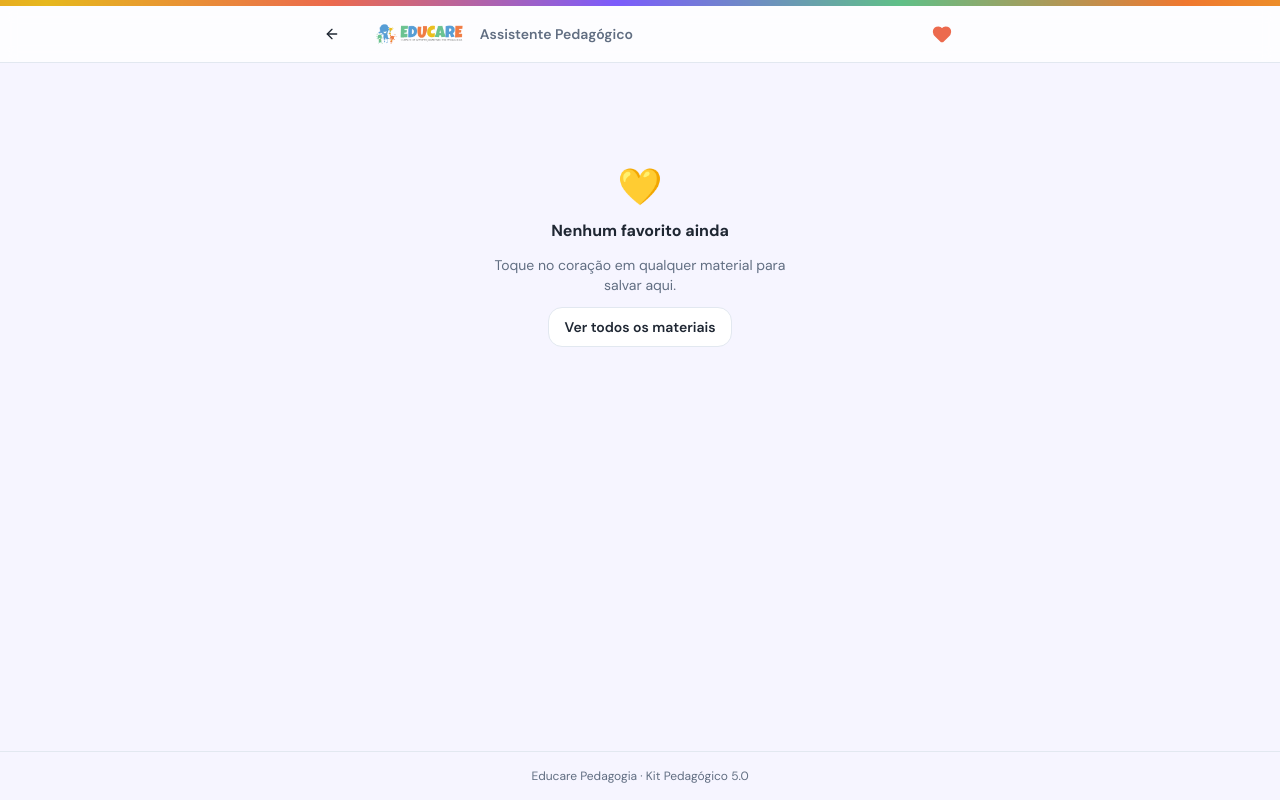
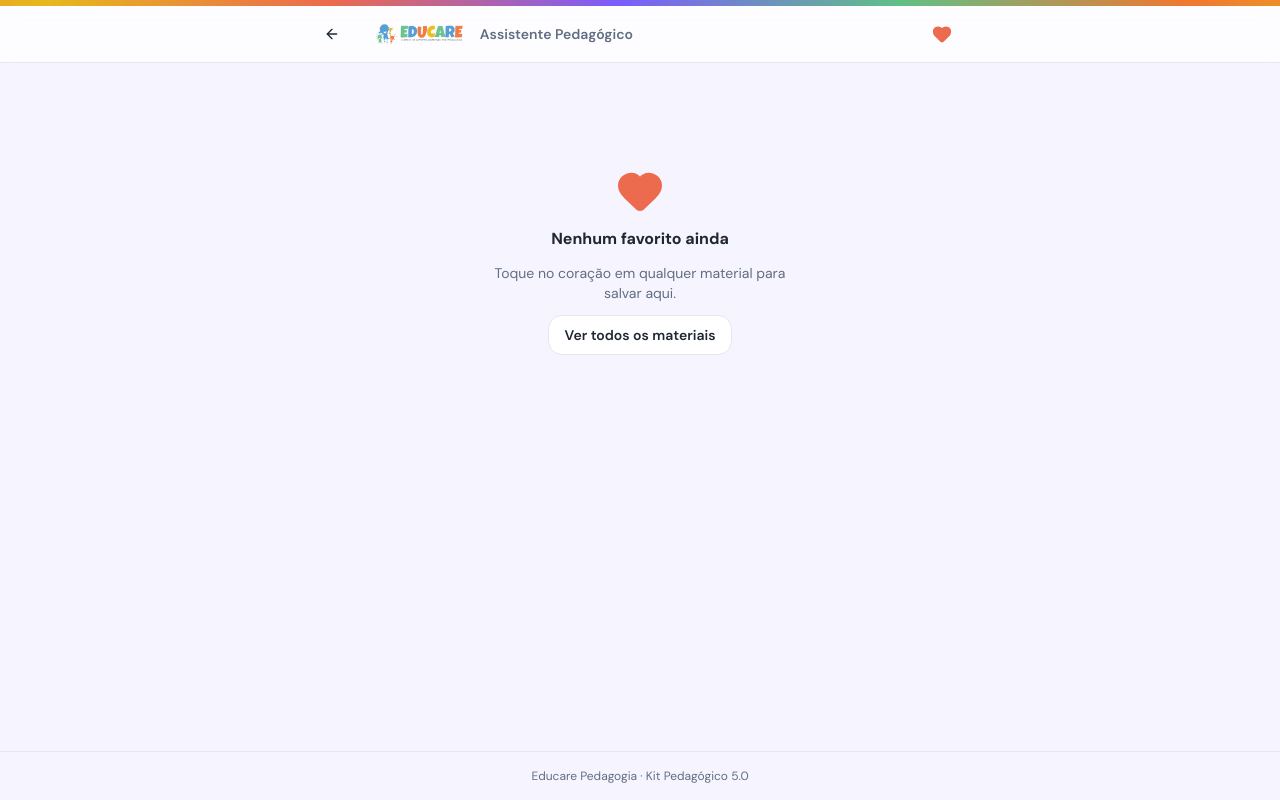
Before and after one commit to portaleducare1-glitch/educare-kit-pedagogico, a React (Vite) app: page /portal/favoritos in a window 1280 px wide. Built offline with nearby package versions, Linux system fonts and the light colour scheme.

Commit message:
style(design): FINDING-004 — substitui emoji 💛 por Heart icon do Lucide no empty state

```diff
--- a/src/features/portal-materiais/pages/PortalFavoritos.tsx
+++ b/src/features/portal-materiais/pages/PortalFavoritos.tsx
@@ -1,5 +1,6 @@
 import { useEffect } from 'react';
 import { useNavigate } from 'react-router-dom';
+import { Heart } from 'lucide-react';
 import { Button } from '@/components/ui/button';
 import { materiais } from '../data/materiais';
 import { useFavoritos } from '../lib/useFavoritos';
@@ -20,7 +21,7 @@ export function PortalFavoritos() {
     return (
       <div className="py-20 text-center space-y-3">
         <h1 className="sr-only">Favoritos</h1>
-        <p className="text-4xl" aria-hidden="true">💛</p>
+        <Heart className="mx-auto size-12 fill-brand-coral text-brand-coral" aria-hidden="true" />
         <p className="font-bold text-base text-foreground">Nenhum favorito ainda</p>
         <p className="text-sm text-muted-foreground max-w-xs mx-auto">
           Toque no coração em qualquer material para salvar aqui.
```
